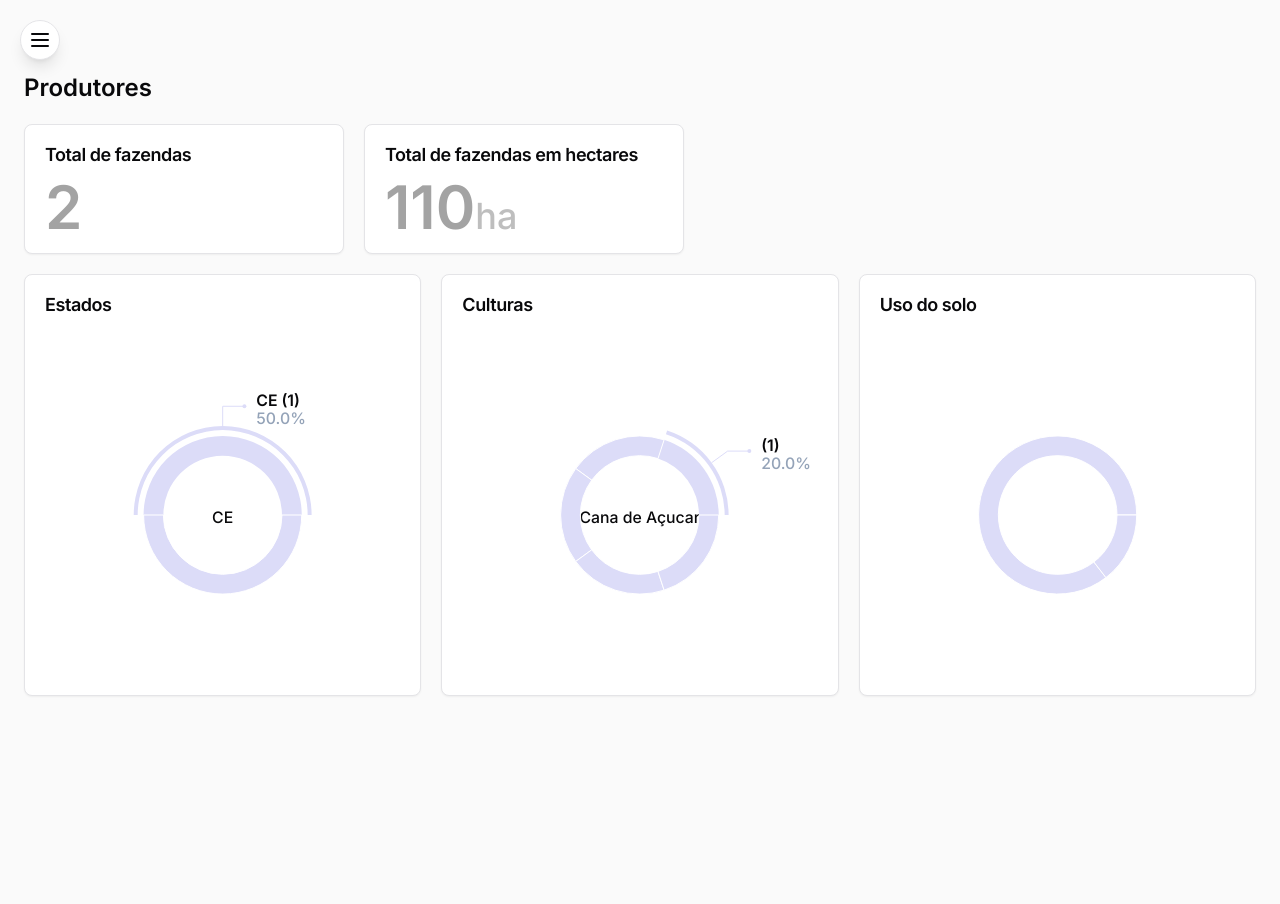
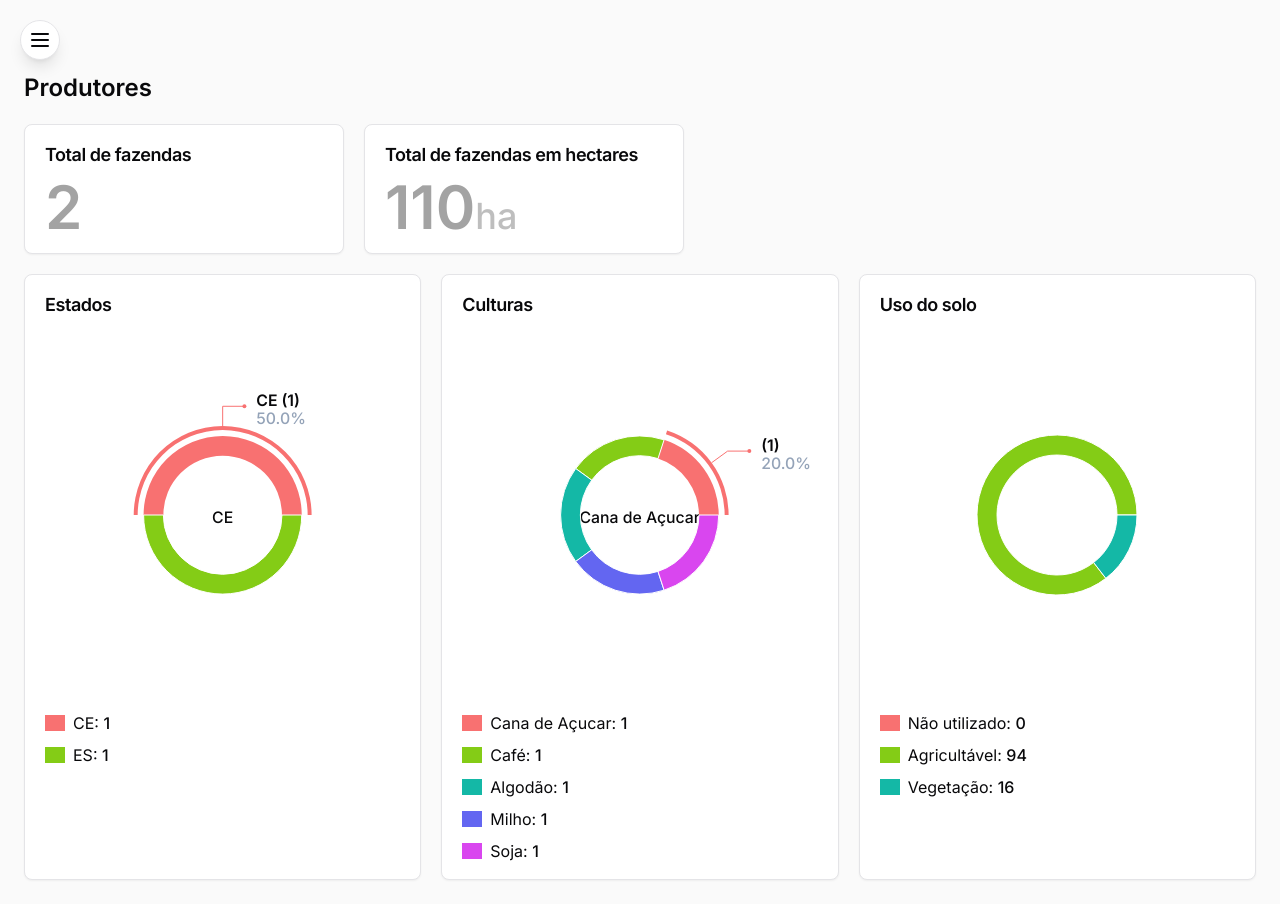
Before and after one commit to daniel-hortencio/brain-agriculture-front, a Next.js app: page / in a window 1280 px wide. Before the commit the page ends 800 px from the top, so only its background shows below. Built offline with nearby package versions, Linux system fonts and the light colour scheme; no server answers.

Commit message:
charts with labels

```diff
--- a/src/components/ui/custom/chart.tsx
+++ b/src/components/ui/custom/chart.tsx
@@ -17,6 +17,7 @@ const renderActiveShape = (props: any) => {
     payload,
     percent,
     value,
+    index,
   } = props;
   const sin = Math.sin(-RADIAN * midAngle);
   const cos = Math.cos(-RADIAN * midAngle);
@@ -88,7 +89,6 @@ type Props = {
   data: () => {
     name: string;
     value: number;
-    fill: string;
     label: string;
   }[];
 };
@@ -108,7 +108,10 @@ export const Chart = ({ data }: Props) => {
       }}
     >
       <Pie
-        data={data()}
+        data={data().map((d, index: number) => ({
+          ...d,
+          fill: getFillColor(index),
+        }))}
         activeIndex={activeIndex}
         activeShape={renderActiveShape}
         cx="50%"
@@ -122,3 +125,55 @@ export const Chart = ({ data }: Props) => {
     </PieChart>
   );
 };
+
+export const ChartLegends = ({ data }: Props) => {
+  return data().map((d, index: number) => (
+    <div key={d.name} className="flex items-center gap-2">
+      <div
+        className={`w-5 h-4`}
+        style={{
+          background: getFillColor(index),
+        }}
+      />{" "}
+      <span>
+        {d.name}: <strong className="font-medium">{d.value}</strong>
+      </span>
+    </div>
+  ));
+};
+
+const getFillColor = (index: number) =>
+  [
+    "#f87171",
+    "#84cc16",
+    "#14b8a6",
+    "#6366f1",
+    "#d946ef",
+    "#fb923c",
+    "#22c55e",
+    "#06b6d4",
+    "#8b5cf6",
+    "#ec4899",
+    "#f59e0b",
+    "#10b981",
+    "#0ea5e9",
+    "#f43f5e",
+    "#eab308",
+    "#3b82f6",
+    "#a855f7",
+    "#b91c1c",
+    "#4d7c0f",
+    "#0e7490",
+    "#4338ca",
+    "#a21caf",
+    "#ea580c",
+    "#15803d",
+    "#0369a1",
+    "#6d28d9",
+    "#be185d",
+    "#047857",
+    "#1d4ed8",
+    "#7e22ce",
+    "#be123c",
+    "#0f766e",
+  ][index];
--- a/src/modules/dashboard/pages/index.tsx
+++ b/src/modules/dashboard/pages/index.tsx
@@ -10,7 +10,7 @@ import { useProducers } from "@/modules/producers/store";
 import { useSelector } from "react-redux";
 import { useQuery } from "@tanstack/react-query";
 import { ibgeDataServices } from "@/services/ibgeDataServices";
-import { Chart } from "@/components/ui/custom/chart";
+import { Chart, ChartLegends } from "@/components/ui/custom/chart";
 
 export const Dashboard = () => {
   const { producers } = useSelector(useProducers);
@@ -54,7 +54,6 @@ export const Dashboard = () => {
     return ufs_recurrency?.map((r) => ({
       name: ufs_data?.find((data) => data.sigla === r.uf)?.nome || r.uf,
       value: r.recurrency,
-      fill: "#DCDCF8",
       label: r.uf,
     }));
   };
@@ -82,7 +81,6 @@ export const Dashboard = () => {
     return crops_recurrency?.map((c) => ({
       name: c.name,
       value: c.recurrency,
-      fill: "#DCDCF8",
       label: "",
     }));
   };
@@ -103,20 +101,17 @@ export const Dashboard = () => {
           ground_usage.total -
           ground_usage.arable_area -
           ground_usage.vegetation_area,
-        fill: "#DCDCF8",
-        label: "",
+        label: "Não utilizado",
       },
       {
         name: "Agricultável",
         value: ground_usage.arable_area,
-        fill: "#DCDCF8",
-        label: "",
+        label: "Agricultável",
       },
       {
         name: "Vegetação",
         value: ground_usage.vegetation_area,
-        fill: "#DCDCF8",
-        label: "",
+        label: "Vegetação",
       },
     ];
   };
@@ -157,6 +152,9 @@ export const Dashboard = () => {
           <div className="flex-auto lg:py-10 flex items-center justify-center">
             <Chart data={getUFsChartData} />
           </div>
+          <CardContent className="grid grid-cols-[repeat(auto-fit,minmax(12rem,1fr))] gap-x-4 gap-y-2">
+            <ChartLegends data={getUFsChartData} />
+          </CardContent>
         </Card>
         <Card>
           <CardContent>
@@ -165,15 +163,21 @@ export const Dashboard = () => {
           <div className="flex-auto lg:py-10 flex items-center justify-center">
             <Chart data={getCropsChartData} />
           </div>
+          <CardContent className="grid grid-cols-[repeat(auto-fit,minmax(12rem,1fr))] gap-x-4 gap-y-2">
+            <ChartLegends data={getCropsChartData} />
+          </CardContent>
         </Card>
 
         <Card>
           <CardContent>
             <CardTitle className="text-lg">Uso do solo</CardTitle>
           </CardContent>
-          <div className="flex-auto lg:py-10 flex items-center justify-center">
+          <div className="flex-auto flex-col lg:py-10 flex items-center justify-center">
             <Chart data={getGroundUsageChartData} />
           </div>
+          <CardContent className="grid grid-cols-[repeat(auto-fit,minmax(12rem,1fr))] gap-x-4 gap-y-2">
+            <ChartLegends data={getGroundUsageChartData} />
+          </CardContent>
         </Card>
       </div>
     </div>
```
